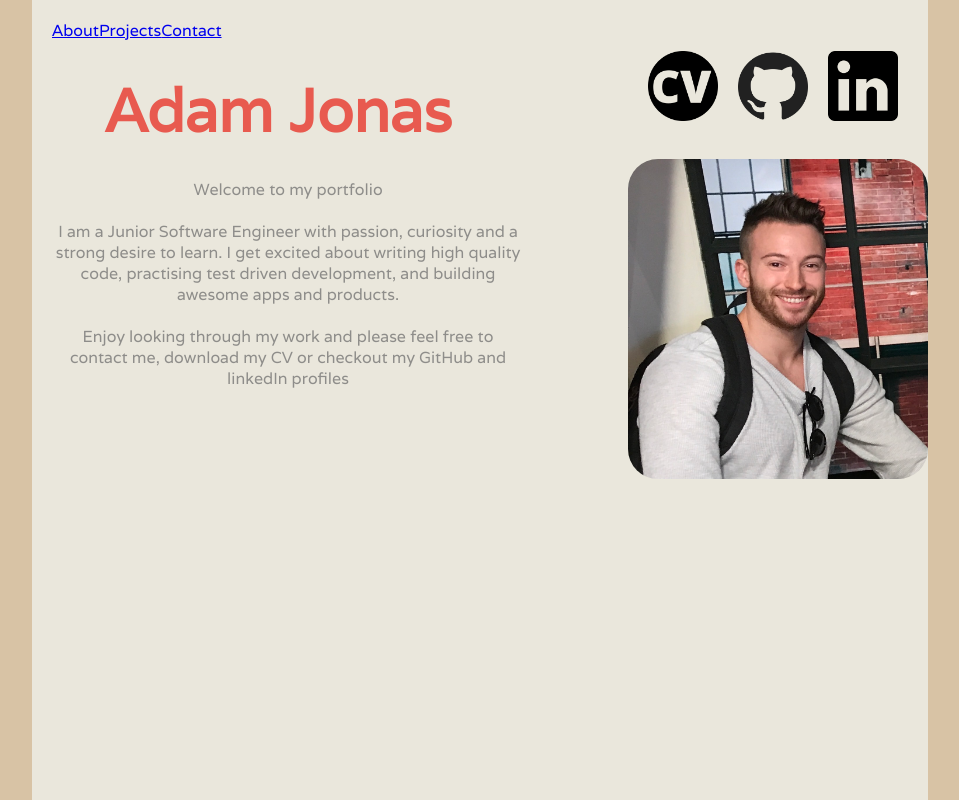
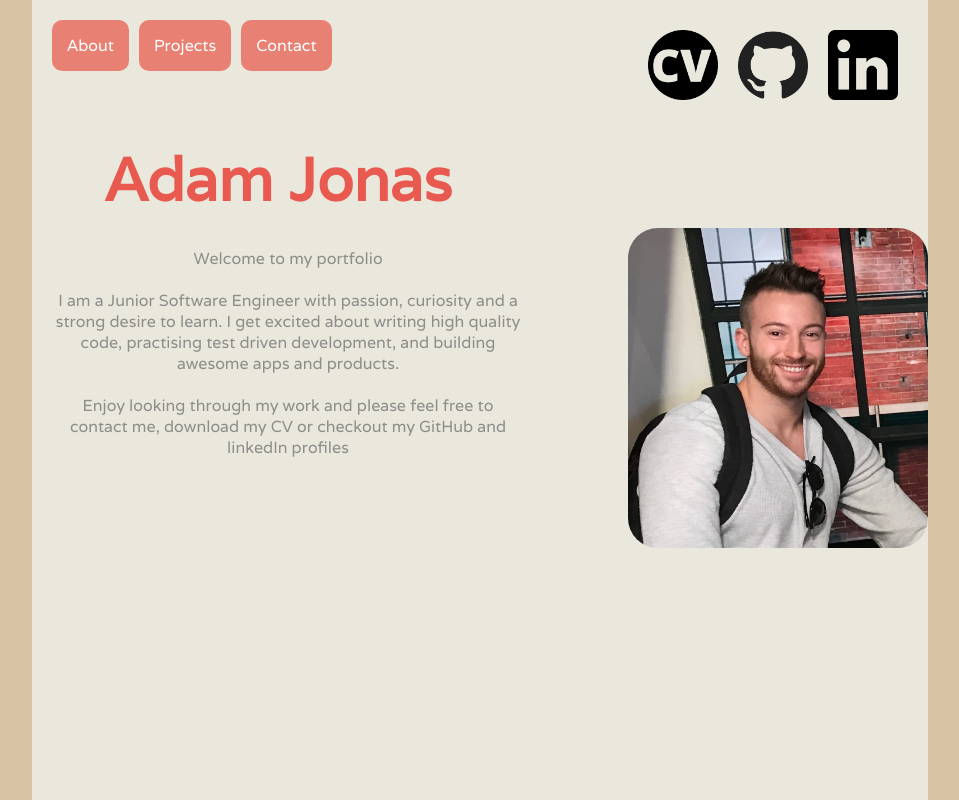
Before and after one commit to AJ8GH/portfolio, a React (Create React App) app: page / in a window 1280 px wide. Shown: the whole page, without its empty margins (160-1119 px from the left). Built offline with nearby package versions, Linux system fonts and the light colour scheme.

Commit message:
Style Page links

```diff
--- a/src/App.js
+++ b/src/App.js
@@ -9,8 +9,8 @@ export default function App () {
       <div className="container">
         <header className="App-header">
           <div className="links">
-            <PageLinks />
-            <ContactLinks />
+            <PageLinks className="pageLinks"/>
+            <ContactLinks className="contactLinks" />
           </div>
           <h1>Adam Jonas</h1>
 
--- a/src/ContactLinks.js
+++ b/src/ContactLinks.js
@@ -1,6 +1,6 @@
 import React from 'react'
+import Cv from './documents/AdamJonasCV.pdf'
 import './styles/ContactLinks.css'
-import Cv from './documents/AdamJonasCV.pdf'
 
 export default function ContactLinks () {
   return (
--- a/src/PageLinks.js
+++ b/src/PageLinks.js
@@ -1,8 +1,9 @@
 import React from 'react'
+import './styles/PageLinks.css'
 
 export default function PageLinks () {
   return (
-    <div>
+    <div className="pageLinks">
       <a href="#about" className="aboutLink">About</a>
       <a href="#projects" className="projectsLink">Projects</a>
       <a href="#contact" className="contactLink">Contact</a>
--- a/src/styles/App.css
+++ b/src/styles/App.css
@@ -36,6 +36,8 @@ h1 {
 
 .links {
   padding: 20px;
+  display: flex;
+  justify-content: space-between;
 }
 
 .app {
--- /dev/null
+++ b/src/styles/PageLinks.css
@@ -0,0 +1,9 @@
+.aboutLink, .projectsLink, .contactLink {
+  background-color: #E98074;
+  padding: 15px;
+  border-radius: 10px;
+  color: #FFF;
+  float: left;
+  margin-right: 10px;
+  text-decoration: none;
+}
```
